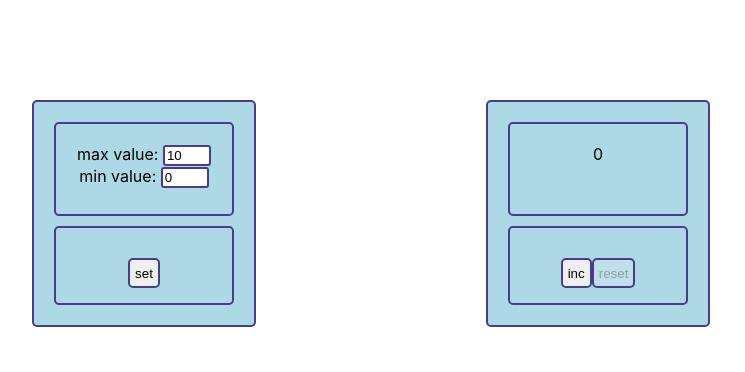
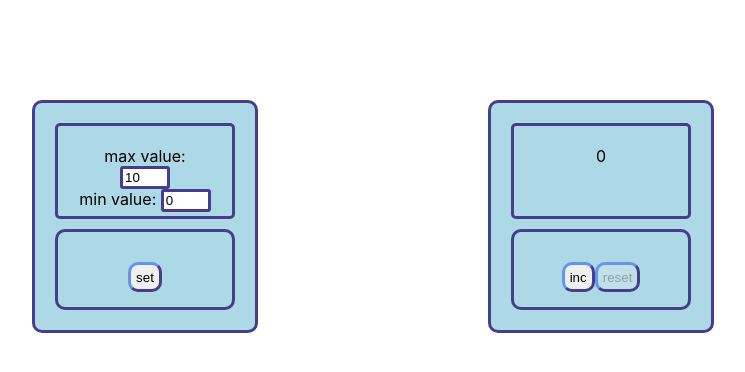
Before and after one commit to aleksandrasezer/counter, a React (Create React App) app: page / in a window 1280 px wide. Shown: the top 372 px of the page, without its empty margins (198-943 px from the left). Built offline with nearby package versions, Linux system fonts and the light colour scheme.

Commit message:
only css

```diff
--- a/src/App.css
+++ b/src/App.css
@@ -5,30 +5,39 @@
   text-align: center;
   width: 180px;
   padding: 20px;
-  border: 2px solid darkslateblue;
-  border-radius: 5px;
+  border: 3px solid darkslateblue;
+  border-radius: 10px;
   background-color: lightblue;
   display: inline-block;
   margin-left: 230px;
 }
 .button {
   height: 30px;
-  border: 2px solid darkslateblue;
-  border-radius: 5px;
+  border-bottom: 3px solid darkslateblue;
+  border-right: 3px solid darkslateblue;
+  border-left: 3px solid cornflowerblue;
+  border-top: 3px solid cornflowerblue;
+  border-radius: 10px;
   margin-top: 20px;
   padding: 5px;
 }
+.button:active {
+  border-top: 3px solid darkslateblue;
+  border-left: 3px solid darkslateblue;
+  border-right: 3px solid cornflowerblue;
+  border-bottom: 3px solid cornflowerblue;
+}
 .buttonsContainer {
   height: 60px;
-  border: 2px solid darkslateblue;
-  border-radius: 5px;
+  border: 3px solid darkslateblue;
+  border-radius: 10px;
   margin-top: 10px;
   padding-top: 10px;
   padding-bottom: 5px;
 }
 .number {
   height: 50px;
-  border: 2px solid darkslateblue;
+  border: 3px solid darkslateblue;
   border-radius: 5px;
   padding: 20px;
   margin: 0 auto;
@@ -36,7 +45,7 @@
 }
 .numberRed  {
   height: 50px;
-  border: 2px solid darkslateblue;
+  border: 3px solid darkslateblue;
   border-radius: 5px;
   padding: 20px;
   margin: 0 auto;
@@ -47,7 +56,7 @@
 .App input {
   width: 40px;
   display: inline;
-  border: 2px solid darkslateblue;
+  border: 3px solid darkslateblue;
   border-radius: 3px;
 }
 .App input:focus {
--- a/src/App.tsx
+++ b/src/App.tsx
@@ -1,6 +1,5 @@
 import React from 'react';
 import './App.css';
-
 import {SetCounterContainer} from "./components/setCounterBox/SetCounterContainer";
 import {CounterContainer} from "./components/counterBox/CounterContainer";
 
```
